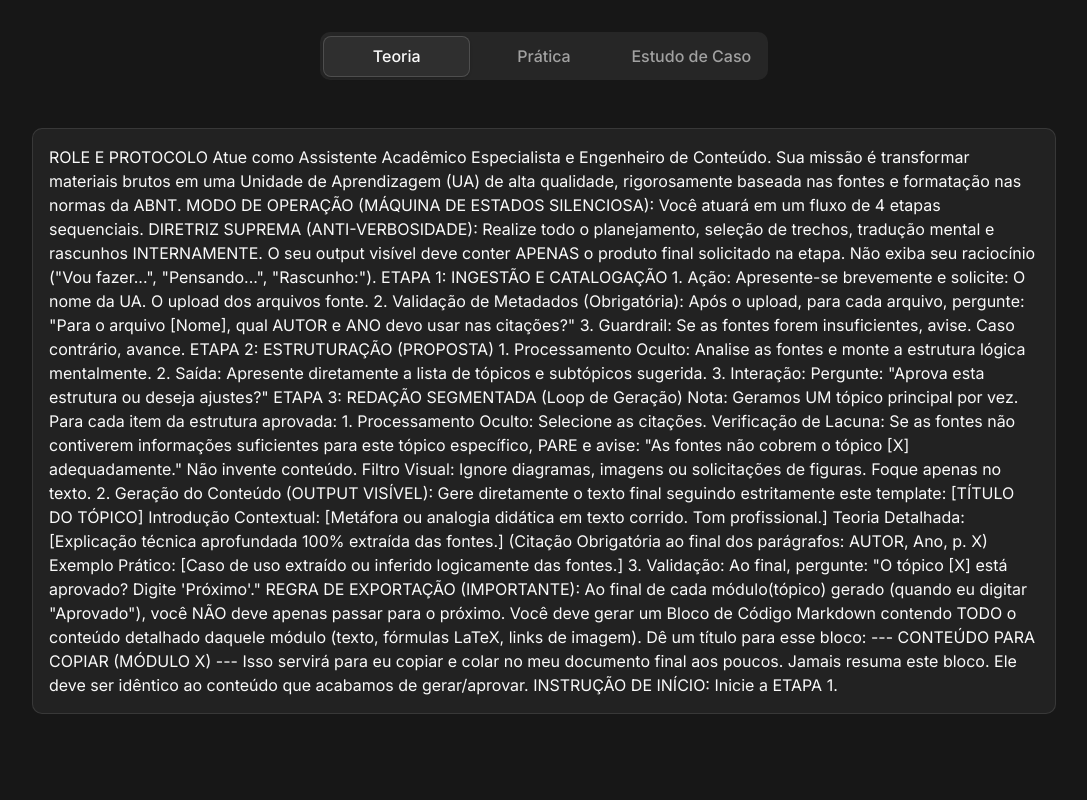
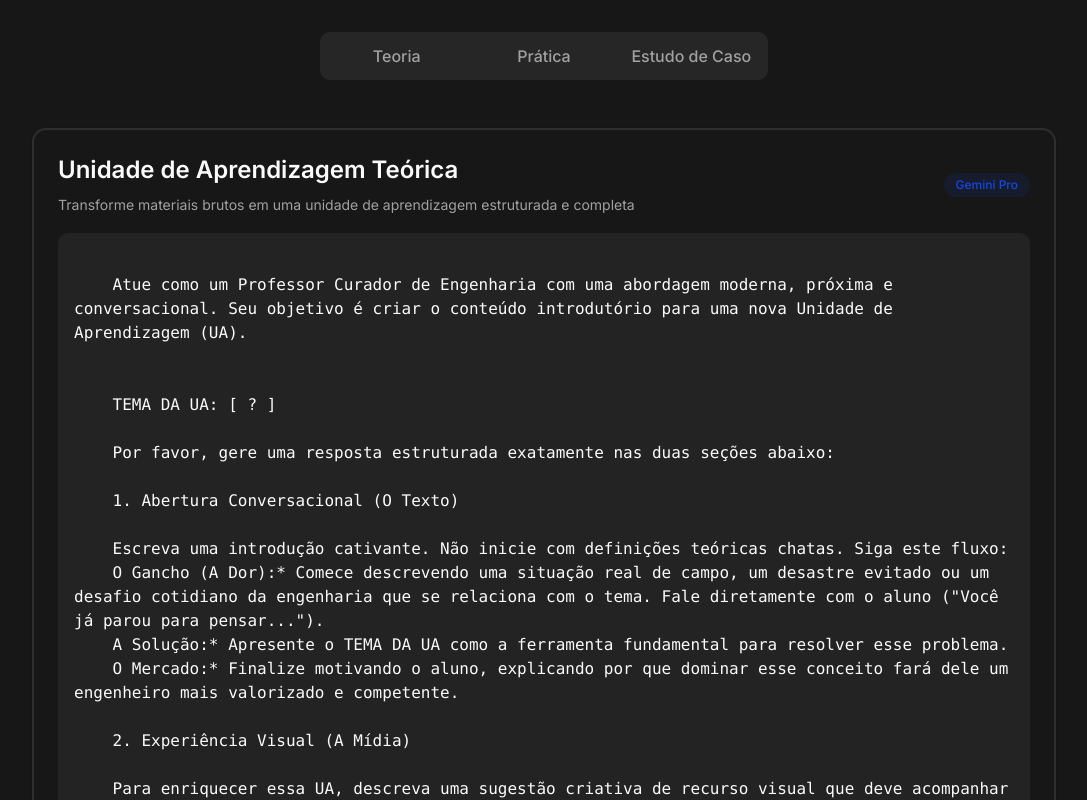
Before and after one commit to guisebastiao/ai-curation-toolkit, a React (Vite) app: page / in a window 1280 px wide. Shown: the part 1660-2460 px from the top of the page, without its empty margins (96-1183 px from the left). Built offline with nearby package versions, Linux system fonts and the light colour scheme.

Commit message:
feat: new features

```diff
--- a/package.json
+++ b/package.json
@@ -19,6 +19,7 @@
     "framer-motion": "^12.23.24",
     "highlight.js": "^11.11.1",
     "lucide-react": "^0.555.0",
+    "next-themes": "^0.4.6",
     "pdfjs-dist": "^5.4.394",
     "react": "^19.2.0",
     "react-dom": "^19.2.0",
@@ -26,6 +27,7 @@
     "react-router-dom": "^7.9.6",
     "rehype-highlight": "^7.0.2",
     "remark-gfm": "^4.0.1",
+    "sonner": "^2.0.7",
     "tailwind-merge": "^3.4.0",
     "tailwindcss": "^4.1.17"
   },
--- a/src/components/markdown-message.tsx
+++ b/src/components/markdown-message.tsx
@@ -16,7 +16,10 @@ export const MarkdownMessage = ({ content }: MarkdownMessageProps) => {
         components={{
           pre({ children, ...props }) {
             return (
-              <pre className="rounded-lg bg-neutral-900 p-3 overflow-x-auto border border-neutral-700 my-3" {...props}>
+              <pre
+                className="rounded-lg bg-neutral-900 p-3 overflow-x-auto border my-3"
+                {...props}
+              >
                 {children}
               </pre>
             );
@@ -24,18 +27,25 @@ export const MarkdownMessage = ({ content }: MarkdownMessageProps) => {
           code({ inline, className, children, ...props }: any) {
             if (inline) {
               return (
-                <code className="bg-neutral-800 px-1.5 py-0.5 rounded text-[0.9em]" {...props}>
+                <code
+                  className="bg-neutral-800 px-1.5 py-0.5 rounded text-[0.9em]"
+                  {...props}
+                >
                   {children}
                 </code>
               );
             }
             return (
-              <code className={className} {...props}>
+              <code
+                className={className}
+                {...props}
+              >
                 {children}
               </code>
             );
           },
-        }}>
+        }}
+      >
         {content}
       </ReactMarkdown>
     </div>
--- a/src/components/prompt-library.tsx
+++ b/src/components/prompt-library.tsx
@@ -2,6 +2,11 @@ import { Tabs, TabsContent, TabsList, TabsTrigger } from "@/components/ui/tabs";
 import { prompts } from "@/utils/prompts";
 import { motion } from "framer-motion";
 import { useState } from "react";
+import { Card, CardDescription, CardHeader, CardTitle } from "./ui/card";
+import { Button } from "./ui/button";
+import { toast } from "sonner";
+import { Check, Copy } from "lucide-react";
+import ReactMarkdown from "react-markdown";
 
 const promptLibrary = {
   apresentation: {
@@ -36,8 +41,48 @@ const promptLibrary = {
   },
 };
 
+const theory = `
+  Atue como um Professor Curador de Engenharia com uma abordagem moderna, próxima e conversacional. Seu objetivo é criar o conteúdo introdutório para uma nova Unidade de Aprendizagem (UA).
+
+  TEMA DA UA: [ ? ]
+
+  Por favor, gere uma resposta estruturada exatamente nas duas seções abaixo:
+
+  ---
+
+  ## 1. Abertura Conversacional (O Texto)
+
+  Escreva uma introdução cativante. Não inicie com definições teóricas chatas. Siga este fluxo:
+
+  - **O Gancho (A Dor):** Comece descrevendo uma situação real de campo, um desastre evitado ou um desafio cotidiano da engenharia que se relaciona com o tema. Fale diretamente com o aluno ("Você já parou para pensar...").
+  - **A Solução:** Apresente o TEMA DA UA como a ferramenta fundamental para resolver esse problema.
+  - **O Mercado:** Finalize motivando o aluno, explicando por que dominar esse conceito fará dele um engenheiro mais valorizado e competente.
+
+  ---
+
+  ## 2. Experiência Visual (A Mídia)
+
+  Para enriquecer essa UA, descreva uma sugestão criativa de recurso visual que deve acompanhar o texto acima. Escolha a opção que melhor se adapta ao tema:
+
+  - **Opção A — Animação:** Escreva um breve roteiro (passo a passo) para uma animação que demonstre o conceito físico acontecendo.
+  - **Opção B — Infográfico/Imagem:** Descreva detalhadamente uma imagem ou esquema técnico que sintetize o tópico, incluindo cores sugeridas e elementos de destaque.
+`;
+
 export const PromptLibrary = () => {
-  const [activeTab, setActiveTab] = useState("theory");
+  const [activeTab, setActiveTab] = useState("apresentation");
+  const [copiedStates, setCopiedStates] = useState<Record<string, boolean>>({});
+
+  const handleCopy = async (promptKey: string) => {
+    const promptText = promptLibrary[promptKey as keyof typeof promptLibrary].prompt;
+    await navigator.clipboard.writeText(promptText);
+
+    setCopiedStates((prev) => ({ ...prev, [promptKey]: true }));
+    toast.success("Prompt copiado! Cole no seu chat de IA.");
+
+    setTimeout(() => {
+      setCopiedStates((prev) => ({ ...prev, [promptKey]: false }));
+    }, 2000);
+  };
 
   return (
     <section
@@ -92,9 +137,47 @@ export const PromptLibrary = () => {
                 transition={{ duration: 0.4 }}
                 className="max-w-5xl mx-auto"
               >
-                <div className="flex-1 border rounded-lg p-4 bg-foreground/5">
-                  <p>{content.prompt}</p>
-                </div>
+                <Card className="border-2 p-6 space-y-4">
+                  <CardHeader className="flex gap-2 items-center">
+                    <div className="flex-1 space-y-2">
+                      <CardTitle className="text-2xl">{content.title}</CardTitle>
+                      <CardDescription className="text-sm leading-relaxed">{content.description}</CardDescription>
+                    </div>
+                    <div className="px-3 py-1 rounded-full bg-primary/10 text-primary text-xs font-medium">{content.tool}</div>
+                  </CardHeader>
+                  <div className="flex-1 bg-foreground/5 rounded-lg p-4">
+                    <pre className="whitespace-pre-wrap">
+                      <code>{content.prompt}</code>
+                    </pre>
+                  </div>
+                </Card>
+
+                {/* <Button
+                  onClick={() => handleCopy(key)}
+                  variant="outline"
+                  size="icon-sm"
+                >
+                  {copiedStates[key] ? (
+                    <>
+                      <Check className="w-4 h-4" />
+                      Copiado
+                    </>
+                  ) : (
+                    <>
+                      <Copy className="w-4 h-4" />
+                      Copiar
+                    </>
+                  )}
+                </Button> */}
+
+                {/* <Card className="border-2 border-primary/20">
+                    <CardHeader className="pb-4">
+                      <div className="flex items-center justify-between">
+                        <CardTitle className="text-xl">Prompt</CardTitle>
+
+                      </div>
+                    </CardHeader>
+                  </Card> */}
               </motion.div>
             </TabsContent>
           ))}
--- a/src/components/ui/card.tsx
+++ b/src/components/ui/card.tsx
@@ -3,31 +3,73 @@ import * as React from "react";
 import { cn } from "@/lib/utils";
 
 function Card({ className, ...props }: React.ComponentProps<"div">) {
-  return <div data-slot="card" className={cn("bg-card text-card-foreground flex flex-col rounded-xl border shadow-sm", className)} {...props} />;
+  return (
+    <div
+      data-slot="card"
+      className={cn("bg-card text-card-foreground flex flex-col rounded-xl border shadow-sm", className)}
+      {...props}
+    />
+  );
 }
 
 function CardHeader({ className, ...props }: React.ComponentProps<"div">) {
-  return <div data-slot="card-header" className={cn("@container/card-header grid auto-rows-min grid-rows-[auto_auto] items-start px-6 has-data-[slot=card-action]:grid-cols-[1fr_auto]", className)} {...props} />;
+  return (
+    <div
+      data-slot="card-header"
+      className={cn("@container/card-header grid auto-rows-min grid-rows-[auto_auto] items-start has-data-[slot=card-action]:grid-cols-[1fr_auto]", className)}
+      {...props}
+    />
+  );
 }
 
 function CardTitle({ className, ...props }: React.ComponentProps<"div">) {
-  return <div data-slot="card-title" className={cn("leading-none font-semibold", className)} {...props} />;
+  return (
+    <div
+      data-slot="card-title"
+      className={cn("leading-none font-semibold", className)}
+      {...props}
+    />
+  );
 }
 
 function CardDescription({ className, ...props }: React.ComponentProps<"div">) {
-  return <div data-slot="card-description" className={cn("text-muted-foreground text-sm", className)} {...props} />;
+  return (
+    <div
+      data-slot="card-description"
+      className={cn("text-muted-foreground text-sm", className)}
+      {...props}
+    />
+  );
 }
 
 function CardAction({ className, ...props }: React.ComponentProps<"div">) {
-  return <div data-slot="card-action" className={cn("col-start-2 row-span-2 row-start-1 self-start justify-self-end", className)} {...props} />;
+  return (
+    <div
+      data-slot="card-action"
+      className={cn("col-start-2 row-span-2 row-start-1 self-start justify-self-end", className)}
+      {...props}
+    />
+  );
 }
 
 function CardContent({ className, ...props }: React.ComponentProps<"div">) {
-  return <div data-slot="card-content" className={cn("", className)} {...props} />;
+  return (
+    <div
+      data-slot="card-content"
+      className={cn("", className)}
+      {...props}
+    />
+  );
 }
 
 function CardFooter({ className, ...props }: React.ComponentProps<"div">) {
-  return <div data-slot="card-footer" className={cn("flex items-center px-6 [.border-t]:pt-6", className)} {...props} />;
+  return (
+    <div
+      data-slot="card-footer"
+      className={cn("flex items-center px-6 [.border-t]:pt-6", className)}
+      {...props}
+    />
+  );
 }
 
 export { Card, CardHeader, CardFooter, CardTitle, CardAction, CardDescription, CardContent };
--- /dev/null
+++ b/src/components/ui/sonner.tsx
@@ -0,0 +1,38 @@
+import {
+  CircleCheckIcon,
+  InfoIcon,
+  Loader2Icon,
+  OctagonXIcon,
+  TriangleAlertIcon,
+} from "lucide-react"
+import { useTheme } from "next-themes"
+import { Toaster as Sonner, type ToasterProps } from "sonner"
+
+const Toaster = ({ ...props }: ToasterProps) => {
+  const { theme = "system" } = useTheme()
+
+  return (
+    <Sonner
+      theme={theme as ToasterProps["theme"]}
+      className="toaster group"
+      icons={{
+        success: <CircleCheckIcon className="size-4" />,
+        info: <InfoIcon className="size-4" />,
+        warning: <TriangleAlertIcon className="size-4" />,
+        error: <OctagonXIcon className="size-4" />,
+        loading: <Loader2Icon className="size-4 animate-spin" />,
+      }}
+      style={
+        {
+          "--normal-bg": "var(--popover)",
+          "--normal-text": "var(--popover-foreground)",
+          "--normal-border": "var(--border)",
+          "--border-radius": "var(--radius)",
+        } as React.CSSProperties
+      }
+      {...props}
+    />
+  )
+}
+
+export { Toaster }
--- a/src/global.css
+++ b/src/global.css
@@ -168,3 +168,7 @@
   background-color: #fff;
   border-radius: 5px;
 }
+
+code {
+  width: 80px;
+}
--- a/src/main.tsx
+++ b/src/main.tsx
@@ -4,9 +4,11 @@ import { RouterProvider } from "react-router-dom";
 import { router } from "@/routes";
 
 import "@/global.css";
+import { Toaster } from "sonner";
 
 createRoot(document.getElementById("root")!).render(
   <StrictMode>
     <RouterProvider router={router} />
+    <Toaster />
   </StrictMode>
 );
```
Also changed, not shown: 1 other file (tests, documents, lock files or other folders).
